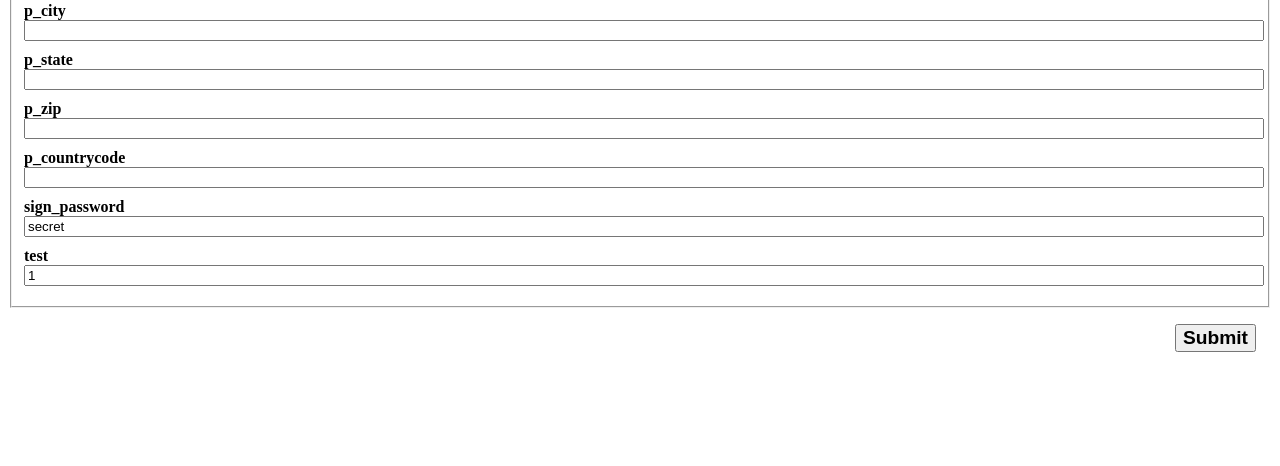
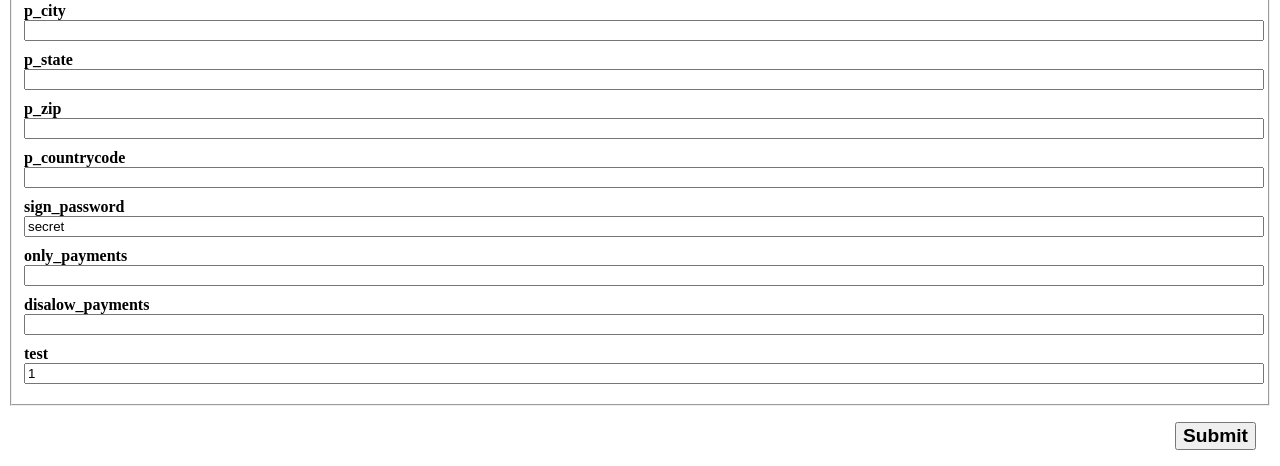
Before and after one commit to paysera/lib-webtopay, a PHP site: page /demo/index.php in a window 1280 px wide. Shown: the part 774-1240 px from the top of the page. Before the commit the page ends 1126 px from the top, so only its background shows below. Run offline with PHP 8.4, Linux system fonts and the light colour scheme.

Commit message:
Added new parameters

```diff
--- a/WebToPay.php
+++ b/WebToPay.php
@@ -154,6 +154,9 @@ class WebToPay {
                 array('p_countrycode',  2,      false,  true,   true,   '/^[a-z]{2}$/i'),
                 array('sign',           255,    true,   false,  true,   ''),
                 array('sign_password',  255,    true,   true,   false,  ''),
+                array('only_payments',  0,      false,  true,   true,   ''),
+                array('disalow_payments', 0,    false,  true,   true,   ''),
+                array('repeat_request', 1,      false,  false,  true,   '/^[01]$/'),
                 array('test',           1,      false,  true,   true,   '/^[01]$/'),
                 array('version',        9,      true,   false,  true,   '/^\d+\.\d+$/'),
             );
```
